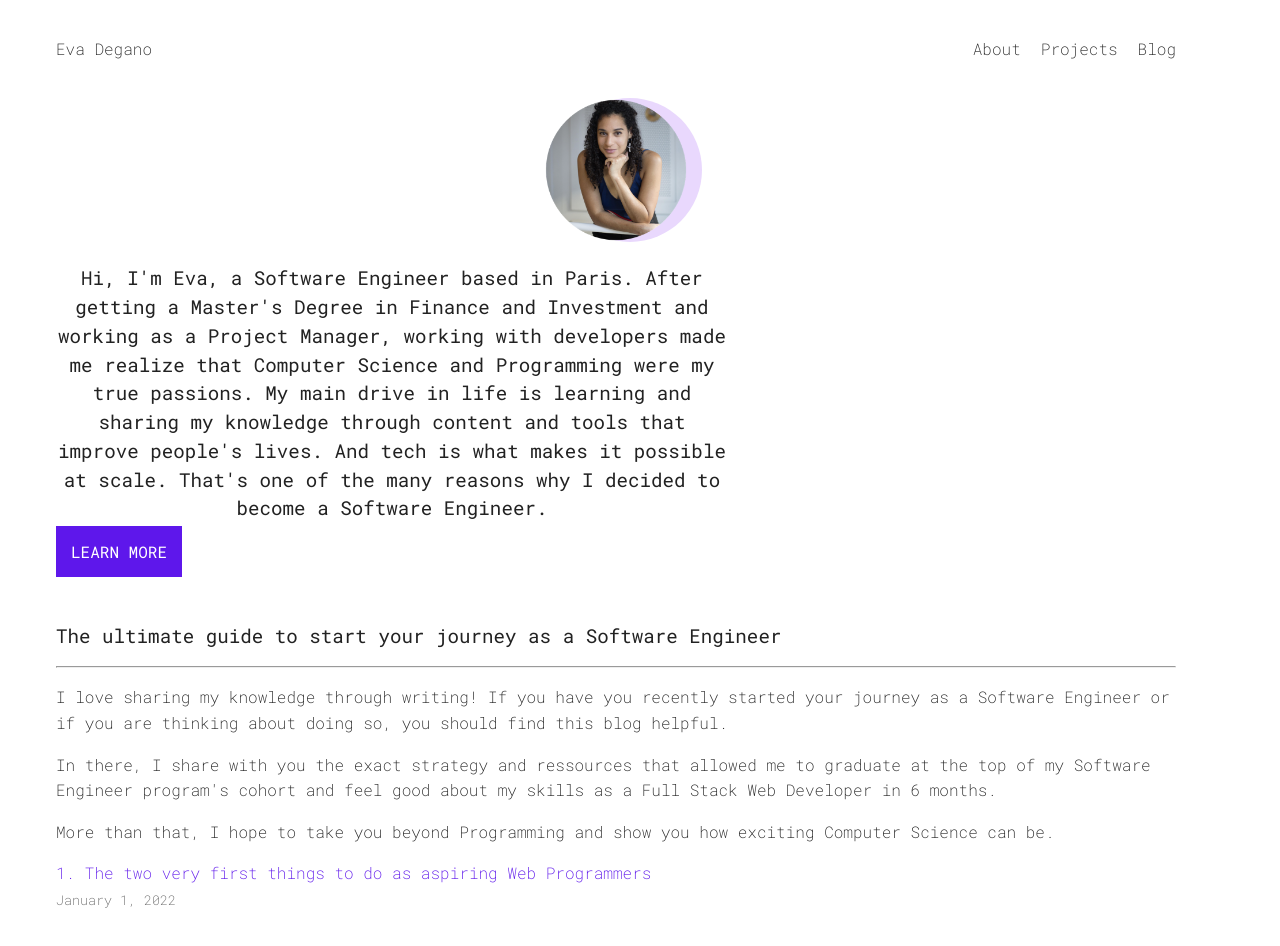
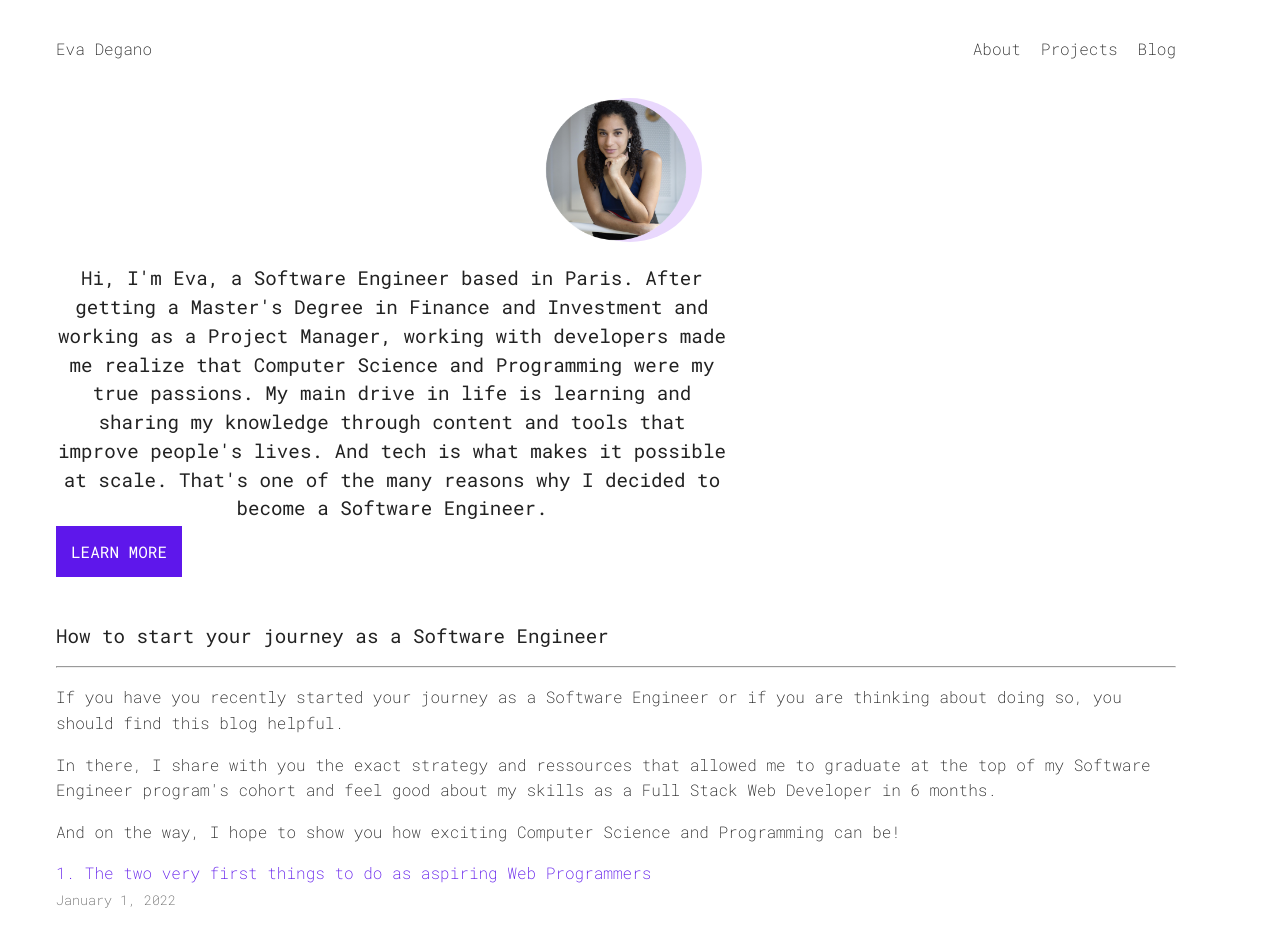
Before and after one commit to evadegano/eva-website, a Next.js app: page / in a window 1280 px wide. Shown: the top 946 px of the page. Built offline with nearby package versions, Linux system fonts and the light colour scheme.

Commit message:
homepage content

```diff
--- /dev/null
+++ b/components/posts.js
@@ -0,0 +1,36 @@
+import Link from 'next/link';
+import Date from '../components/date'
+import utilStyles from '../styles/utils.module.css';
+
+
+export default function Posts({posts}) {
+  return (
+    <section className={utilStyles.padding1px}>
+      <h2 className={utilStyles.headingMd}>How to start your journey as a Software Engineer</h2>
+
+      <hr/>
+
+      <p>
+        If you have you recently started your journey as a Software Engineer or if you are thinking about doing so, you should find this blog helpful.
+      </p>
+      <p>
+      <p>In there, I share with you the exact strategy and ressources that allowed me to graduate at the top of my Software Engineer program's cohort and feel good about my skills as a Full Stack Web Developer in 6 months.</p>
+      <p>And on the way, I hope to show you how exciting Computer Science and Programming can be!</p>
+      </p>
+
+      <ul className={utilStyles.list}>
+        {posts.map(({ id, date, title }, idx) => (
+          <li className={utilStyles.listItem} key={id}>
+            <Link href={`/posts/${id}`}>
+              <a>{idx + 1}. {title}</a>
+            </Link>
+            <br />
+            <small className={utilStyles.lightText}>
+              <Date dateString={date} />
+            </small>
+          </li>
+        ))}
+      </ul>
+    </section>
+  )
+}
--- a/pages/index.js
+++ b/pages/index.js
@@ -2,7 +2,7 @@ import Head from 'next/head';
 import Link from 'next/link';
 import { getSortedPostsData } from '../lib/posts';
 import Layout, { siteTitle } from '../components/layout';
-import Date from '../components/date'
+import Posts from '../components/posts';
 import utilStyles from '../styles/utils.module.css';
 
 
@@ -34,34 +34,7 @@ export default function Home({ allPostsData }) {
         <Link href={'/about'}><a className={utilStyles.mainBtn}>LEARN MORE</a></Link>
       </section>
 
-      <section className={utilStyles.padding1px}>
-      <h2 className={utilStyles.headingMd}>The ultimate guide to start your journey as a Software Engineer</h2>
-
-      <hr/>
-
-      <p>
-        I love sharing my knowledge through writing!
-        If you have you recently started your journey as a Software Engineer or if you are thinking about doing so, you should find this blog helpful.
-      </p>
-      <p>
-      <p>In there, I share with you the exact strategy and ressources that allowed me to graduate at the top of my Software Engineer program's cohort and feel good about my skills as a Full Stack Web Developer in 6 months.</p>
-      <p>More than that, I hope to take you beyond Programming and show you how exciting Computer Science can be.</p>
-      </p>
-
-      <ul className={utilStyles.list}>
-        {allPostsData.map(({ id, date, title }, idx) => (
-          <li className={utilStyles.listItem} key={id}>
-            <Link href={`/posts/${id}`}>
-              <a>{idx + 1}. {title}</a>
-            </Link>
-            <br />
-            <small className={utilStyles.lightText}>
-              <Date dateString={date} />
-            </small>
-          </li>
-        ))}
-      </ul>
-    </section>
+      <Posts posts={allPostsData} />
     </Layout>
   )
 }
```
Also changed, not shown: pages/about.js (+15 -5 lines), pages/blog.js (+17 -5 lines), pages/projects.js (+16 -5 lines).
